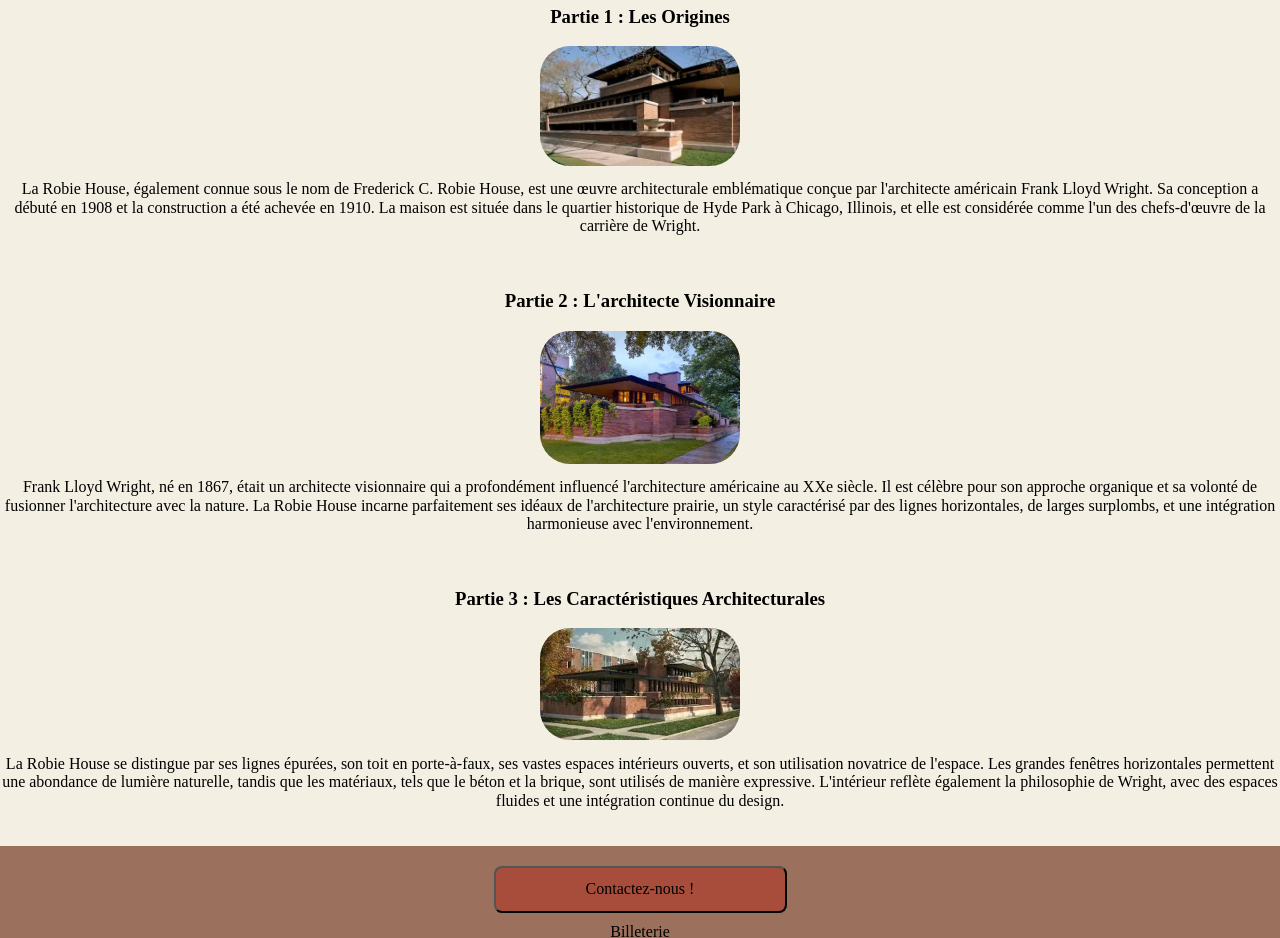
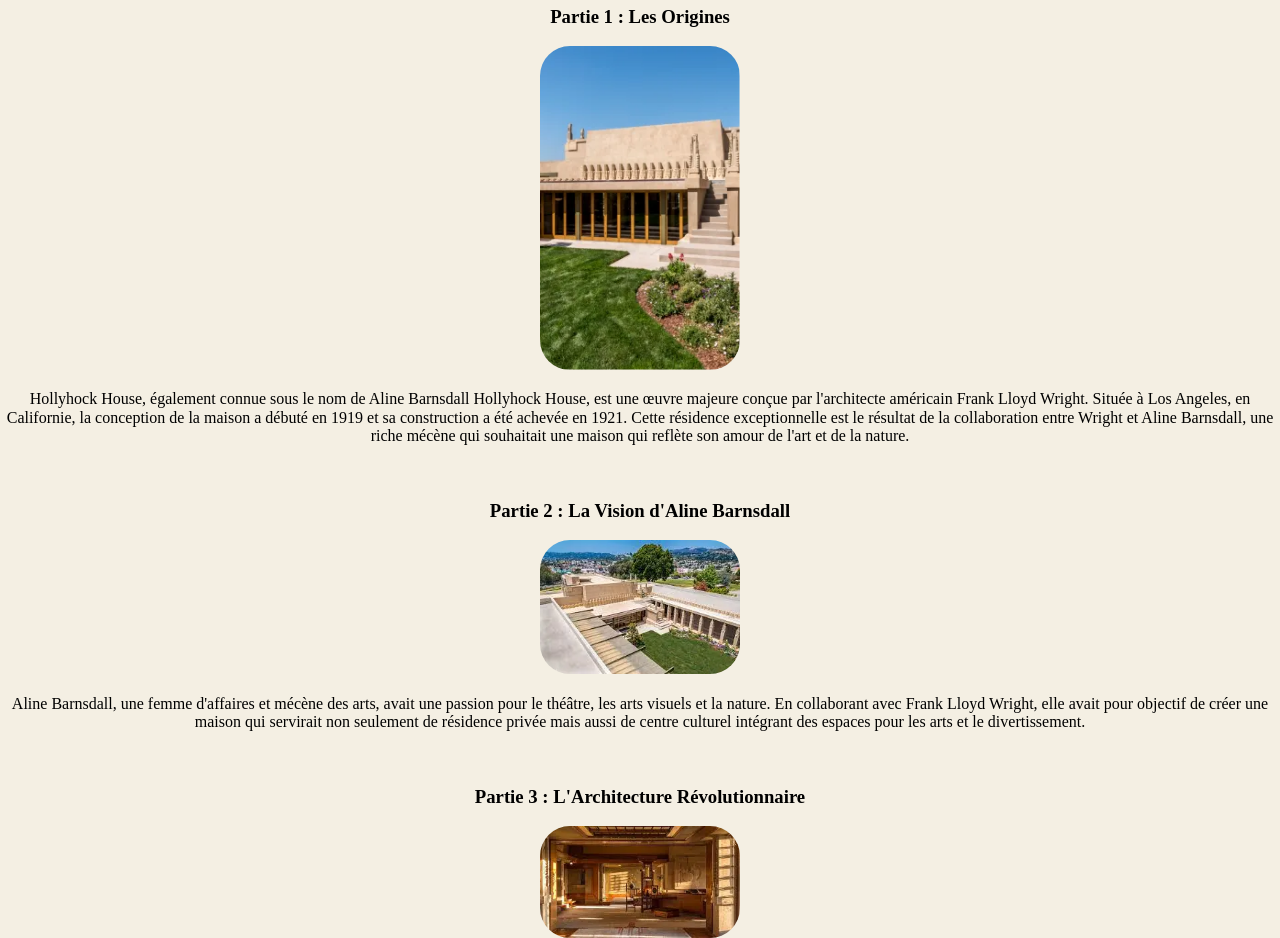
Before and after one commit to MMI-SAE-105/2023-sae-105-Imadecrypte, a plain HTML site: page hollyhock.html in a window 1280 px wide. Shown: the part 193-1131 px from the top of the page. Drawn offline with nearby package versions, Linux system fonts and the light colour scheme.

Commit message:
hollyhock ajout

```diff
--- a/hollyhock.html
+++ b/hollyhock.html
@@ -3,33 +3,10 @@
     <head>
         <meta charset="UTF-8">
         <meta name="viewport" content="width=device-width, initial-scale=1.0">
-        <title>Robie House</title>
+        <title>Hollyhock House</title>
         <link href="src/css/style.css" rel="stylesheet">
         <script src="https://cdn.jsdelivr.net/npm/alpinejs@2.8.2/dist/alpine.js" defer></script>
         <script src="//unpkg.com/alpinejs" defer></script>
-        <style>
-            main {
-                display: flex;
-                flex-direction: column;
-                align-items: center;
-                background-color:#F4EFE3;
-            }
-
-            .content-container {
-                text-align: center;
-                margin-bottom: 20px; /* Ajoute un espace entre chaque paire d'image et de texte */
-            }
-
-            img {
-                max-width: 200px;
-                height: auto;
-                border-radius: 30px;
-            }
-
-            p {
-                margin-top: 10px; /* Ajoute un espacement entre l'image et le paragraphe */
-            }
-        </style>
     </head>
     <body x-data="{ menuOpen: false }">
         <header class="header">
@@ -62,33 +39,36 @@
                 <li><a href="/robie_house.html">Robie House</a></li>
             </ul>
         </div>
-        <main>
-        <div class="content-container">
-            <h2>Robie House</h2>
+    <main class="main_frise">
+        <div class="content-container_frise">
+            <h2>Hollyhock House</h2>
             <h3>Partie 1 : Les Origines</h3>
             <img
-                src="/public/img/robie_house2.webp"
-                alt="Image Robie House"
+                class="img_frise"
+                src="/public/img/holyhock_house.webp"
+                alt="Image Hollyhock House"
             />
-            <p>La Robie House, également connue sous le nom de Frederick C. Robie House, est une œuvre architecturale emblématique conçue par l'architecte américain Frank Lloyd Wright. Sa conception a débuté en 1908 et la construction a été achevée en 1910. La maison est située dans le quartier historique de Hyde Park à Chicago, Illinois, et elle est considérée comme l'un des chefs-d'œuvre de la carrière de Wright.</p>
+            <p>Hollyhock House, également connue sous le nom de Aline Barnsdall Hollyhock House, est une œuvre majeure conçue par l'architecte américain Frank Lloyd Wright. Située à Los Angeles, en Californie, la conception de la maison a débuté en 1919 et sa construction a été achevée en 1921. Cette résidence exceptionnelle est le résultat de la collaboration entre Wright et Aline Barnsdall, une riche mécène qui souhaitait une maison qui reflète son amour de l'art et de la nature.</p>
         </div>
 
-        <div class="content-container">
-            <h3>Partie 2 : L'architecte Visionnaire</h3>
+        <div class="content-container_frise">
+            <h3>Partie 2 : La Vision d'Aline Barnsdall</h3>
             <img
-                src="/public/img/robie_house0.webp"
-                alt="Image Robie House"
+                class="img_frise"
+                src="/public/img/holyhock_house0.webp"
+                alt="Image Hollyhock House"
             />
-            <p>Frank Lloyd Wright, né en 1867, était un architecte visionnaire qui a profondément influencé l'architecture américaine au XXe siècle. Il est célèbre pour son approche organique et sa volonté de fusionner l'architecture avec la nature. La Robie House incarne parfaitement ses idéaux de l'architecture prairie, un style caractérisé par des lignes horizontales, de larges surplombs, et une intégration harmonieuse avec l'environnement.</p>
+            <p>Aline Barnsdall, une femme d'affaires et mécène des arts, avait une passion pour le théâtre, les arts visuels et la nature. En collaborant avec Frank Lloyd Wright, elle avait pour objectif de créer une maison qui servirait non seulement de résidence privée mais aussi de centre culturel intégrant des espaces pour les arts et le divertissement.</p>
         </div>
 
-        <div class="content-container">
-            <h3>Partie 3 : Les Caractéristiques Architecturales</h3>
+        <div class="content-container_frise">
+            <h3>Partie 3 : L'Architecture Révolutionnaire</h3>
             <img
-                src="/public/img/robie_house1.webp"
-                alt="Image Robie House"
+                class="img_frise"
+                src="/public/img/holyhock_house1.webp"
+                alt="Image Hollyhock House"
             />
-            <p>La Robie House se distingue par ses lignes épurées, son toit en porte-à-faux, ses vastes espaces intérieurs ouverts, et son utilisation novatrice de l'espace. Les grandes fenêtres horizontales permettent une abondance de lumière naturelle, tandis que les matériaux, tels que le béton et la brique, sont utilisés de manière expressive. L'intérieur reflète également la philosophie de Wright, avec des espaces fluides et une intégration continue du design.</p>
+            <p>La Hollyhock House se distingue par son architecture révolutionnaire. Elle est caractérisée par des formes géométriques audacieuses, des lignes horizontales, des terrasses en escalier, et des éléments ornementaux inspirés de la fleur d'hibiscus (holyhock en anglais). Les espaces intérieurs et extérieurs sont soigneusement intégrés pour créer une expérience harmonieuse entre l'homme, l'art et la nature.</p>
         </div>
     </main>
         <footer class="footer">
```
Also changed, not shown: home.html (+1 -0 lines).
